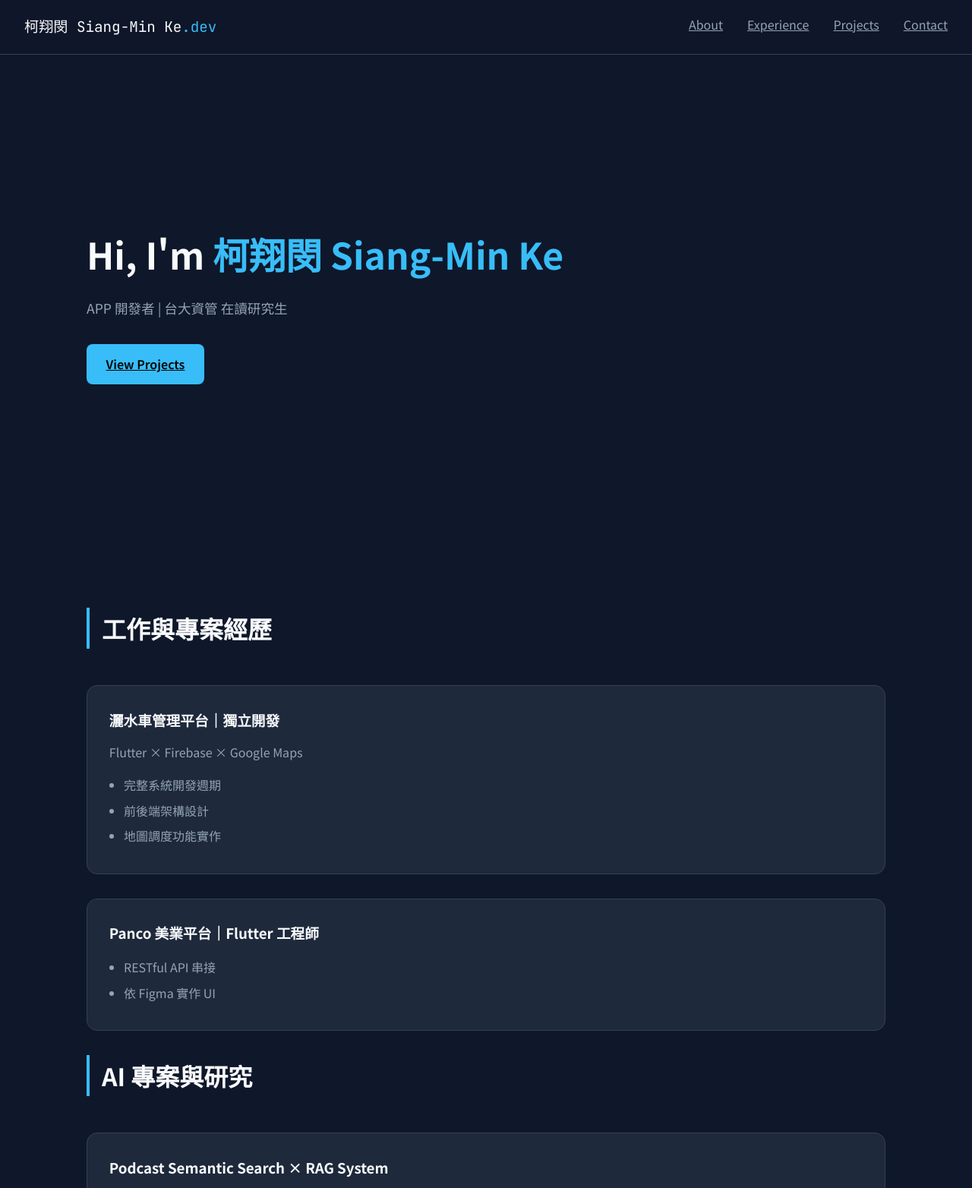
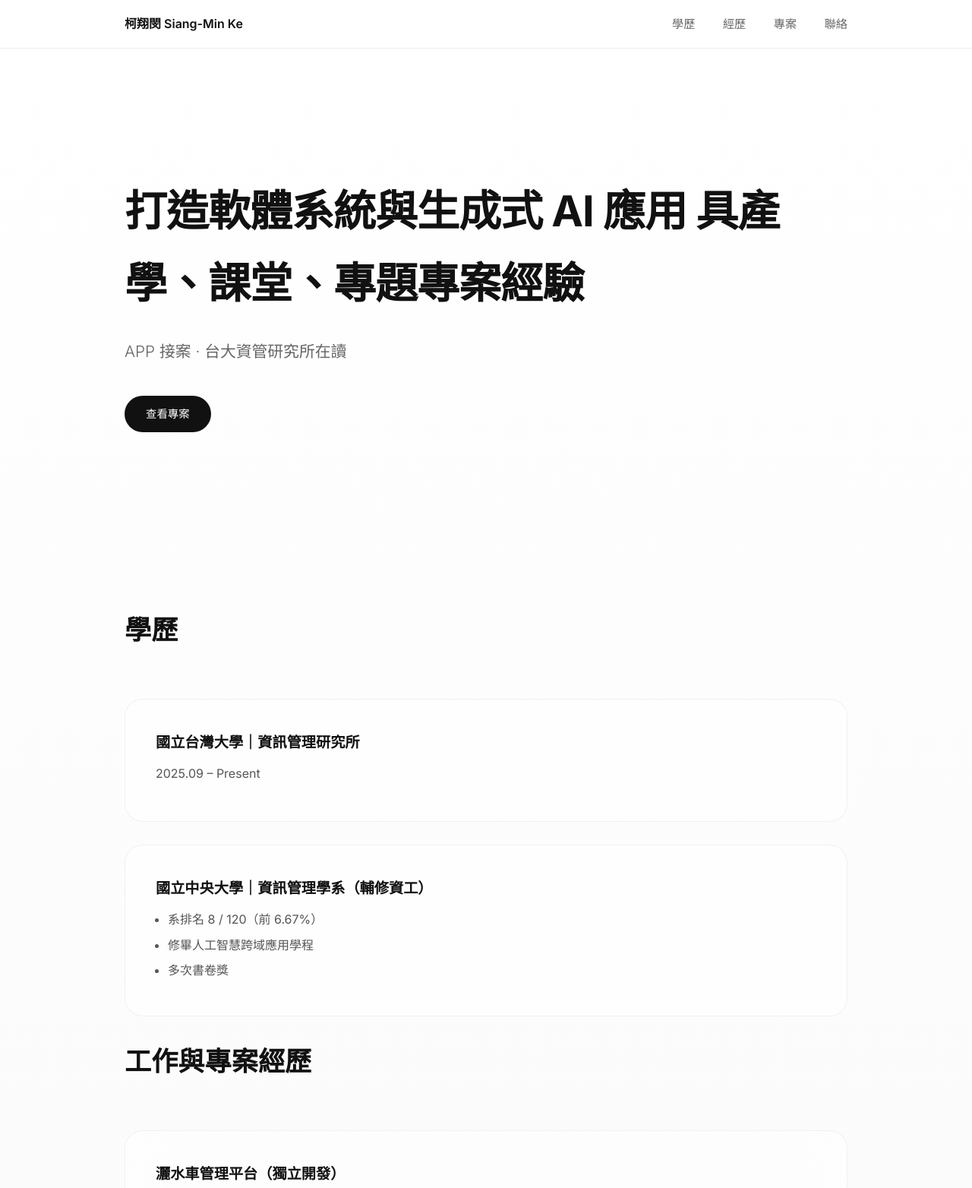
Before and after one commit to manipulateed/manipulateed.github.io, a plain HTML site: page index.html in a window 1280 px wide. Shown: the top 1564 px of the page at 76% size. Drawn offline with Linux system fonts and the light colour scheme.

Commit message:
Update index.html for improved layout and content

```diff
--- a/index.html
+++ b/index.html
@@ -3,23 +3,13 @@
 <head>
 <meta charset="UTF-8">
 <meta name="viewport" content="width=device-width, initial-scale=1.0">
-<title>柯翔閔 Siang-Min Ke | APP 開發者 | 在讀研究生</title>
+<title>柯翔閔 Siang-Min Ke | APP 開發者 · 在讀研究生</title>
 
-<link href="https://fonts.googleapis.com/css2?family=Noto+Sans+TC:wght@400;600;700&family=JetBrains+Mono:wght@400;600&display=swap" rel="stylesheet">
+<link href="https://fonts.googleapis.com/css2?family=Inter:wght@300;400;600;700&display=swap" rel="stylesheet">
 
 <style>
 
-/* ================= 基本設定 ================= */
-
-:root {
-  --bg: #0f172a;
-  --card: #1e293b;
-  --border: #334155;
-  --primary: #38bdf8;
-  --accent: #a78bfa;
-  --text-main: #f8fafc;
-  --text-sub: #94a3b8;
-}
+/* ===== 基本設定 ===== */
 
 * {
   margin: 0;
@@ -27,62 +17,67 @@
   box-sizing: border-box;
 }
 
+html {
+  scroll-behavior: smooth;
+}
+
 body {
-  font-family: 'Noto Sans TC', sans-serif;
-  background: var(--bg);
-  color: var(--text-main);
+  font-family: 'Inter', sans-serif;
+  background: linear-gradient(180deg, #ffffff 0%, #f5f5f7 100%);
+  color: #111;
   line-height: 1.7;
 }
 
-h1, h2, h3 {
-  font-weight: 700;
-}
+/* ===== 版面 ===== */
 
 .container {
-  max-width: 1100px;
+  max-width: 1000px;
   margin: auto;
   padding: 0 1.5rem;
 }
 
-/* ================= 導覽列 ================= */
+section {
+  padding: 120px 0;
+}
+
+/* ===== 導覽列 ===== */
 
 nav {
   position: fixed;
   width: 100%;
   top: 0;
-  padding: 1.2rem 2rem;
-  background: rgba(15, 23, 42, 0.8);
-  backdrop-filter: blur(10px);
-  border-bottom: 1px solid var(--border);
-  display: flex;
-  justify-content: space-between;
+  background: rgba(255,255,255,0.8);
+  backdrop-filter: blur(12px);
+  border-bottom: 1px solid #eee;
   z-index: 1000;
 }
 
-.logo {
-  font-family: 'JetBrains Mono', monospace;
-  font-size: 1.2rem;
+.nav-inner {
+  max-width: 1000px;
+  margin: auto;
+  padding: 18px 1.5rem;
+  display: flex;
+  justify-content: space-between;
+  align-items: center;
 }
 
-.logo span {
-  color: var(--primary);
-}
-
-.nav-links {
-  display: flex;
-  gap: 2rem;
+.logo {
+  font-weight: 600;
 }
 
 .nav-links a {
-  color: var(--text-sub);
+  margin-left: 2rem;
+  text-decoration: none;
+  color: #666;
+  font-size: 0.95rem;
   transition: 0.3s;
 }
 
 .nav-links a:hover {
-  color: var(--primary);
+  color: #000;
 }
 
-/* ================= Hero ================= */
+/* ===== Hero ===== */
 
 .hero {
   height: 100vh;
@@ -91,92 +86,102 @@ nav {
 }
 
 .hero h1 {
-  font-size: 3rem;
-}
-
-.hero h1 span {
-  color: var(--primary);
+  font-size: 3.5rem;
+  font-weight: 700;
+  letter-spacing: -1px;
 }
 
 .hero p {
-  margin-top: 1rem;
-  color: var(--text-sub);
-  font-size: 1.1rem;
+  margin-top: 1.5rem;
+  font-size: 1.3rem;
+  color: #666;
+  font-weight: 300;
 }
 
 .hero .btn {
-  margin-top: 2rem;
+  margin-top: 2.5rem;
   display: inline-block;
-  padding: 0.8rem 1.6rem;
-  border-radius: 8px;
-  background: var(--primary);
-  color: #000;
-  font-weight: 600;
+  padding: 12px 28px;
+  border-radius: 999px;
+  background: #111;
+  color: #fff;
+  text-decoration: none;
+  font-size: 0.9rem;
   transition: 0.3s;
 }
 
 .hero .btn:hover {
-  background: #0ea5e9;
+  opacity: 0.8;
 }
 
-/* ================= 區塊 ================= */
+/* ===== 標題 ===== */
 
-section {
-  padding: 6rem 0;
+.section-title {
+  font-size: 2.2rem;
+  font-weight: 600;
+  margin-bottom: 60px;
 }
 
-.section-title {
-  font-size: 2rem;
-  margin-bottom: 3rem;
-  border-left: 4px solid var(--primary);
+/* ===== 卡片 ===== */
+
+.card {
+  background: rgba(255,255,255,0.6);
+  backdrop-filter: blur(20px);
+  border: 1px solid rgba(0,0,0,0.05);
+  border-radius: 24px;
+  padding: 40px;
+  margin-bottom: 30px;
+  transition: 0.4s ease;
+}
+
+.card:hover {
+  transform: translateY(-6px);
+  box-shadow: 0 20px 40px rgba(0,0,0,0.05);
+}
+
+.card h3 {
+  margin-bottom: 12px;
+  font-size: 1.2rem;
+}
+
+.card p {
+  color: #555;
+  margin-bottom: 8px;
+}
+
+.card ul {
+  margin-top: 12px;
   padding-left: 1rem;
 }
 
-/* ================= 卡片 ================= */
-
-.card {
-  background: var(--card);
-  border: 1px solid var(--border);
-  padding: 1.8rem;
-  border-radius: 14px;
-  margin-bottom: 2rem;
-  transition: 0.3s ease;
+.card li {
+  color: #555;
+  margin-bottom: 6px;
 }
 
-.card:hover {
-  transform: translateY(-5px);
-  border-color: var(--primary);
-}
-
-.card h3 {
-  margin-bottom: 0.8rem;
-}
-
-.card p {
-  color: var(--text-sub);
-  margin-bottom: 0.5rem;
-}
-
-.card ul {
-  margin-top: 1rem;
-  padding-left: 1.2rem;
-}
-
-.card li {
-  margin-bottom: 0.4rem;
-  color: var(--text-sub);
-}
-
-/* ================= Footer ================= */
+/* ===== Footer ===== */
 
 footer {
   text-align: center;
-  padding: 3rem 0;
-  border-top: 1px solid var(--border);
-  color: var(--text-sub);
+  padding: 80px 0;
+  color: #888;
+  font-size: 0.9rem;
 }
 
-/* ================= 手機版 ================= */
+/* ===== 滾動動畫 ===== */
+
+.fade-in {
+  opacity: 0;
+  transform: translateY(40px);
+  transition: 0.8s ease;
+}
+
+.fade-in.show {
+  opacity: 1;
+  transform: translateY(0);
+}
+
+/* ===== 手機版 ===== */
 
 @media (max-width: 768px) {
   .hero h1 {
@@ -194,76 +199,156 @@ footer {
 <body>
 
 <nav>
-  <div class="logo">柯翔閔 Siang-Min Ke<span>.dev</span></div>
-  <div class="nav-links">
-    <a href="#about">About</a>
-    <a href="#experience">Experience</a>
-    <a href="#projects">Projects</a>
-    <a href="#contact">Contact</a>
+  <div class="nav-inner">
+    <div class="logo">柯翔閔 Siang-Min Ke</div>
+    <div class="nav-links">
+      <a href="#education">學歷</a>
+      <a href="#experience">經歷</a>
+      <a href="#projects">專案</a>
+      <a href="#contact">聯絡</a>
+    </div>
   </div>
 </nav>
 
 <!-- Hero -->
-<section class="hero container">
+<section class="hero container fade-in">
   <div>
-    <h1>Hi, I'm <span>柯翔閔 Siang-Min Ke</span></h1>
-    <p> APP 開發者 | 台大資管 在讀研究生</p>
-    <a href="#projects" class="btn">View Projects</a>
+    <h1>打造軟體系統與生成式 AI 應用 具產學、課堂、專題專案經驗</h1>
+    <p>APP 接案 · 台大資管研究所在讀  </p>
+    <a href="#projects" class="btn">查看專案</a>
   </div>
 </section>
 
-<!-- Experience -->
-<section id="experience" class="container">
+<!-- 學歷 -->
+<section id="education" class="container fade-in">
+  <h2 class="section-title">學歷</h2>
+
+  <div class="card">
+    <h3>國立台灣大學｜資訊管理研究所</h3>
+    <p>2025.09 – Present</p>
+  </div>
+
+  <div class="card">
+    <h3>國立中央大學｜資訊管理學系（輔修資工）</h3>
+    <ul>
+      <li>系排名 8 / 120（前 6.67%）</li>
+      <li>修畢人工智慧跨域應用學程</li>
+      <li>多次書卷獎</li>
+    </ul>
+  </div>
+</section>
+
+<!-- 工作經歷 -->
+<section id="experience" class="container fade-in">
   <h2 class="section-title">工作與專案經歷</h2>
 
   <div class="card">
-    <h3>灑水車管理平台｜獨立開發</h3>
-    <p>Flutter × Firebase × Google Maps</p>
+    <h3>灑水車管理平台（獨立開發）</h3>
     <ul>
-      <li>完整系統開發週期</li>
-      <li>前後端架構設計</li>
-      <li>地圖調度功能實作</li>
+      <li>負責完整系統開發週期</li>
+      <li>Flutter 前端架構設計</li>
+      <li>Firebase 後端邏輯設計</li>
+      <li>Google Maps 整合</li>
     </ul>
   </div>
 
   <div class="card">
-    <h3>Panco 美業平台｜Flutter 工程師</h3>
+    <h3>Panco 美業平台｜Flutter 前端工程師</h3>
     <ul>
-      <li>RESTful API 串接</li>
-      <li>依 Figma 實作 UI</li>
+      <li>串接後端 API</li>
+      <li>依照 Figma 規格實作 UI</li>
+    </ul>
+  </div>
+
+  <div class="card">
+    <h3>聚陽實業｜資訊處 助理工程師（實習）</h3>
+    <ul>
+      <li>參與企業內部專案開發</li>
+      <li>協助數位轉型</li>
+      <li>軟體介面 Figma 設計</li>
+    </ul>
+  </div>
+</section>
+
+<!-- AI 專案 -->
+<section id="projects" class="container fade-in">
+  <h2 class="section-title">AI、課堂專案與競賽</h2>
+
+  <div class="card">
+    <h3>中文 Podcast 語意搜尋 × 主題聚類 × RAG 系統</h3>
+    <ul>
+      <li>OpenCC 進行繁簡正規化</li>
+      <li>BAAI/bge-m3 向量模型</li>
+      <li>FAISS + Reranker 架構</li>
+      <li>BERTopic 主題分群</li>
+      <li>串接 gpt-4o-mini 生成摘要與解釋</li>
+    </ul>
+  </div>
+
+  <div class="card">
+    <h3>酸通 SorePass（團隊獲獎專題）</h3>
+    <ul>
+      <li>GPT-4o API + LangChain</li>
+      <li>引導式痠痛諮詢設計</li>
+      <li>自動推薦舒緩影片</li>
+      <li>資訊應用服務創新競賽 最佳潛力獎</li>
+    </ul>
+  </div>
+
+  <div class="card">
+    <h3>海中沙塵暴影像預警（團隊競賽）</h3>
+    <ul>
+      <li>Python + TensorFlow CNN 訓練</li>
+      <li>AI GOOD 實戰場域人才選拔競賽 評審肯定獎</li>
+    </ul>
+  </div>
+
+  <div class="card">
+    <h3>Tripy 旅遊排程網站（團隊專案）</h3>
+    <ul>
+      <li>Java + MySQL + Ajax</li>
+      <li>多人協作旅遊排程系統</li>
     </ul>
   </div>
 
 </section>
 
-<!-- Projects -->
-<section id="projects" class="container">
-  <h2 class="section-title">AI 專案與研究</h2>
-
+<!-- 聯絡 -->
+<section id="contact" class="container fade-in">
+  <h2 class="section-title">聯絡方式</h2>
   <div class="card">
-    <h3>Podcast Semantic Search × RAG System</h3>
-    <ul>
-      <li>BAAI/bge-m3 Embedding</li>
-      <li>FAISS + Reranker 架構</li>
-      <li>BERTopic 主題分群</li>
-      <li>gpt-4o-mini 摘要生成</li>
-    </ul>
+    <p>Phone：+886 963 593 960</p>
+    <p>Email：jimmy911116@gmail.com</p>
+    <p>GitHub：github.com/manipulateed</p>
   </div>
 
+  <h2 class="section-title">個人特質</h2>
   <div class="card">
-    <h3>SorePass 生成式 AI 健康管理 App</h3>
-    <ul>
-      <li>GPT-4o API + LangChain</li>
-      <li>引導式對話設計</li>
-      <li>YouTube 推薦系統</li>
-    </ul>
+    <p>- 求知慾強、積極，大學時期輔系資工、修畢人工智慧學分學程</p>
+    <p>- 服從性高、責任心強，交辦的任務總能讓人放心，產出有品質的成果</p>
+    <p>- 有效率、從容細心，妥善規劃時間與任務進度</p>
+    <p>- 思想多元，接納不同角度的觀點，思考選擇的各種風險和機會成本後再去行動</p>
+    <p>- 獨立解決問題，能善用網路資源尋找解法，建立自己的知識系統</p>
   </div>
-
 </section>
 
 <footer>
-  © 2026 柯翔閔 Siang-Min Ke Portfolio
+  © 2026 柯翔閔 Siang-Min Ke · Keeping Pace With the Times
 </footer>
+
+<script>
+const observer = new IntersectionObserver(entries => {
+  entries.forEach(entry => {
+    if(entry.isIntersecting){
+      entry.target.classList.add("show");
+    }
+  });
+}, { threshold: 0.15 });
+
+document.querySelectorAll(".fade-in").forEach(el => {
+  observer.observe(el);
+});
+</script>
 
 </body>
 </html>
```
